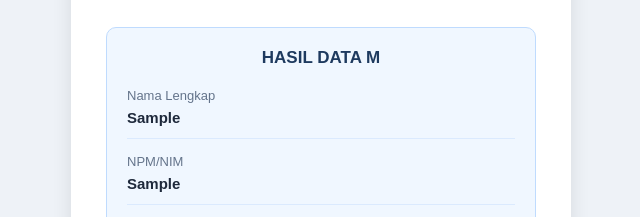
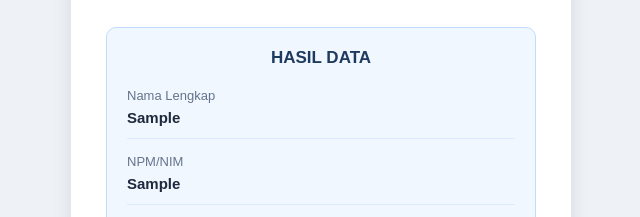
Before and after one commit to Acimm1801/Proyek-Skripsi-Acim, a plain HTML site: page index.html in a window 1280 px wide. Both pictures are taken after typing "Sample", "Sample", "Sample" into the empty fields and a click on the button "PROSES". Shown: the part 458-675 px from the top of the page, 319-959 px from the left. Drawn offline with Linux system fonts and the light colour scheme.

Commit message:
Update index.html

```diff
--- a/index.html
+++ b/index.html
@@ -60,7 +60,7 @@
             <!-- BAGIAN OUTPUT -->
             <div id="output" class="output hidden">
 
-                <h2>HASIL DATA M</h2>
+                <h2>HASIL DATA </h2>
 
                 <div class="output-item">
                     <span>Nama Lengkap</span>
```
